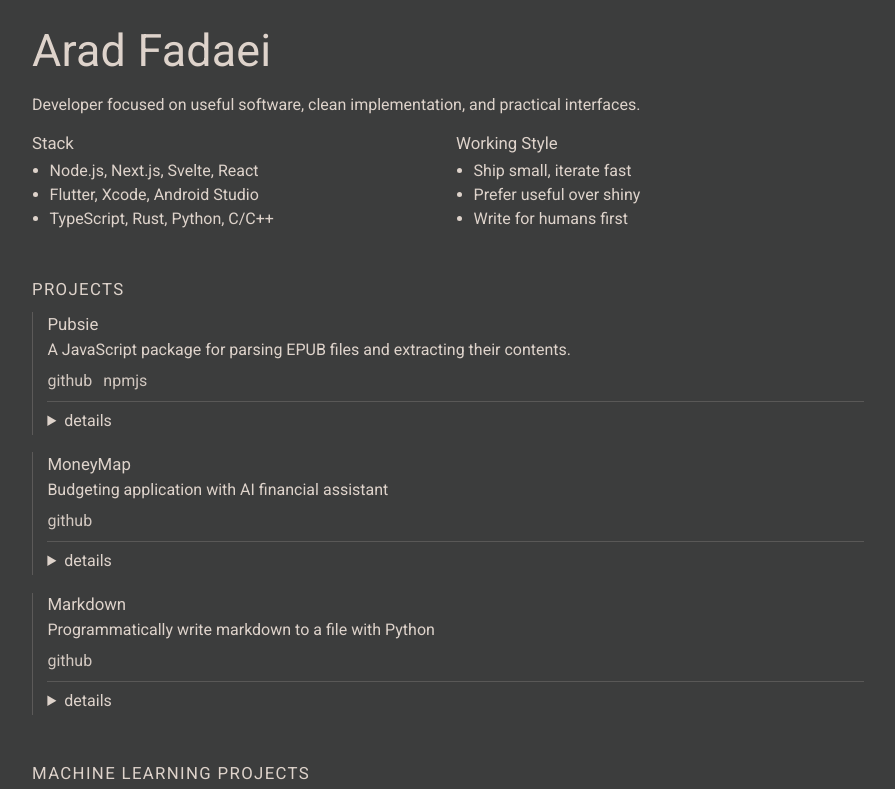
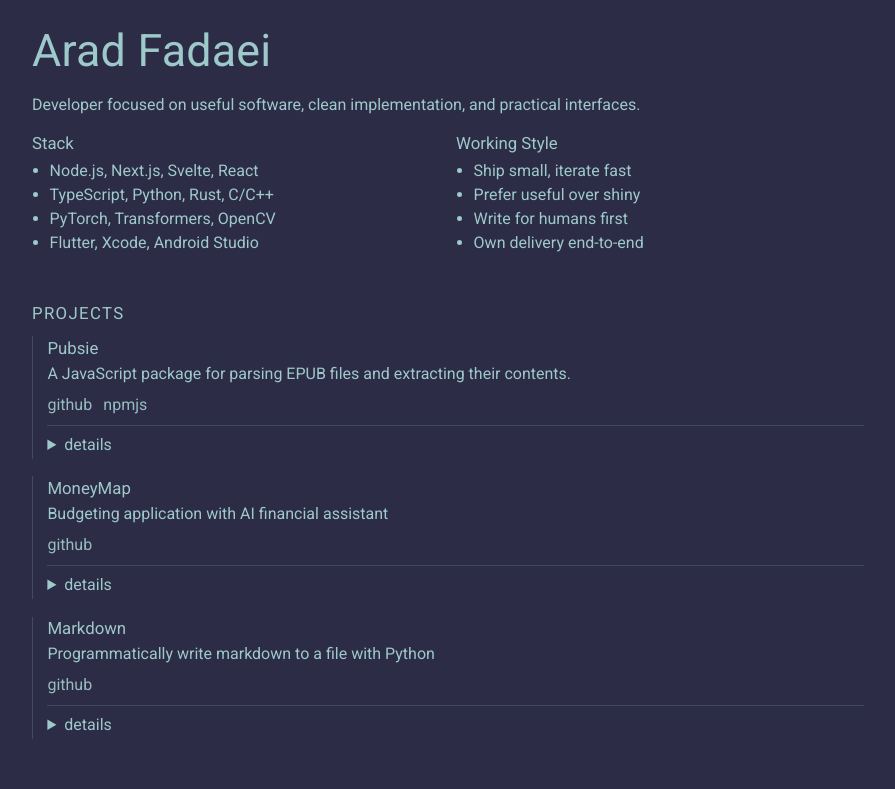
Before and after one commit to Downmoto/fadaei-dev, a SvelteKit app: page / in a window 1280 px wide. Shown: the top 789 px of the page, without its empty margins (192-1087 px from the left). Built offline with nearby package versions, Linux system fonts and the light colour scheme.

Commit message:
refactor: enhance theme management and update styling in layout and page components

```diff
--- a/src/routes/+layout.svelte
+++ b/src/routes/+layout.svelte
@@ -1,4 +1,49 @@
 <script lang="ts">
+  import { onMount } from 'svelte';
+
+  type ThemeSet = {
+    dark: string;
+    light: string;
+  };
+
+  const approvedThemeSets: ThemeSet[] = [
+    {
+      dark: '#3c3d3d',
+      light: '#ded3cb'
+    },
+    {
+      dark: '#161717',
+      light: '#dfcf11'
+    },
+    {
+      dark: '#042d1d',
+      light: '#f4d29b'
+    },
+    {
+      dark: '#2d2c47',
+      light: '#9ec9ca'
+    },
+    {
+      dark: '#2d2c47',
+      light: '#e9c9a3'
+    },
+  ];
+
+  function applyRandomThemeSet() {
+    if (approvedThemeSets.length === 0) return;
+
+    const randomIndex = Math.floor(Math.random() * approvedThemeSets.length);
+    const selected = approvedThemeSets[randomIndex];
+    const root = document.documentElement;
+
+    root.style.setProperty('--mono-dark', selected.dark);
+    root.style.setProperty('--mono-light', selected.light);
+  }
+
+  onMount(() => {
+    applyRandomThemeSet();
+  });
+
   let { children } = $props();
 </script>
 
@@ -12,8 +57,6 @@
   :global(:root) {
     --mono-dark: #3c3d3d;
     --mono-light: #ded3cb;
-    --mono-dark-rgb: 60, 61, 61;
-    --mono-light-rgb: 222, 211, 203;
     --page-bg: var(--mono-dark);
     --page-text: var(--mono-light);
   }
--- a/src/routes/+page.svelte
+++ b/src/routes/+page.svelte
@@ -31,8 +31,9 @@
         <h3>Stack</h3>
         <ul>
           <li>Node.js, Next.js, Svelte, React</li>
+          <li>TypeScript, Python, Rust, C/C++</li>
+          <li>PyTorch, Transformers, OpenCV</li>
           <li>Flutter, Xcode, Android Studio</li>
-          <li>TypeScript, Rust, Python, C/C++</li>
         </ul>
       </div>
       <div>
@@ -41,6 +42,7 @@
           <li>Ship small, iterate fast</li>
           <li>Prefer useful over shiny</li>
           <li>Write for humans first</li>
+          <li>Own delivery end-to-end</li>
         </ul>
       </div>
     </div>
@@ -124,7 +126,7 @@
 
   .panel-subtle {
     border: 0;
-    border-left: 1px solid rgba(var(--mono-light-rgb), 0.2);
+    border-left: 1px solid color-mix(in srgb, var(--page-text) 20%, transparent);
     border-radius: 0;
     background: transparent;
     padding: 0.1rem 0 0.1rem 0.9rem;
@@ -195,7 +197,7 @@
 
   details {
     border: 0;
-    border-top: 1px solid rgba(var(--mono-light-rgb), 0.18);
+    border-top: 1px solid color-mix(in srgb, var(--page-text) 18%, transparent);
     border-radius: 0;
     padding: 0.45rem 0 0;
     background: transparent;
```
